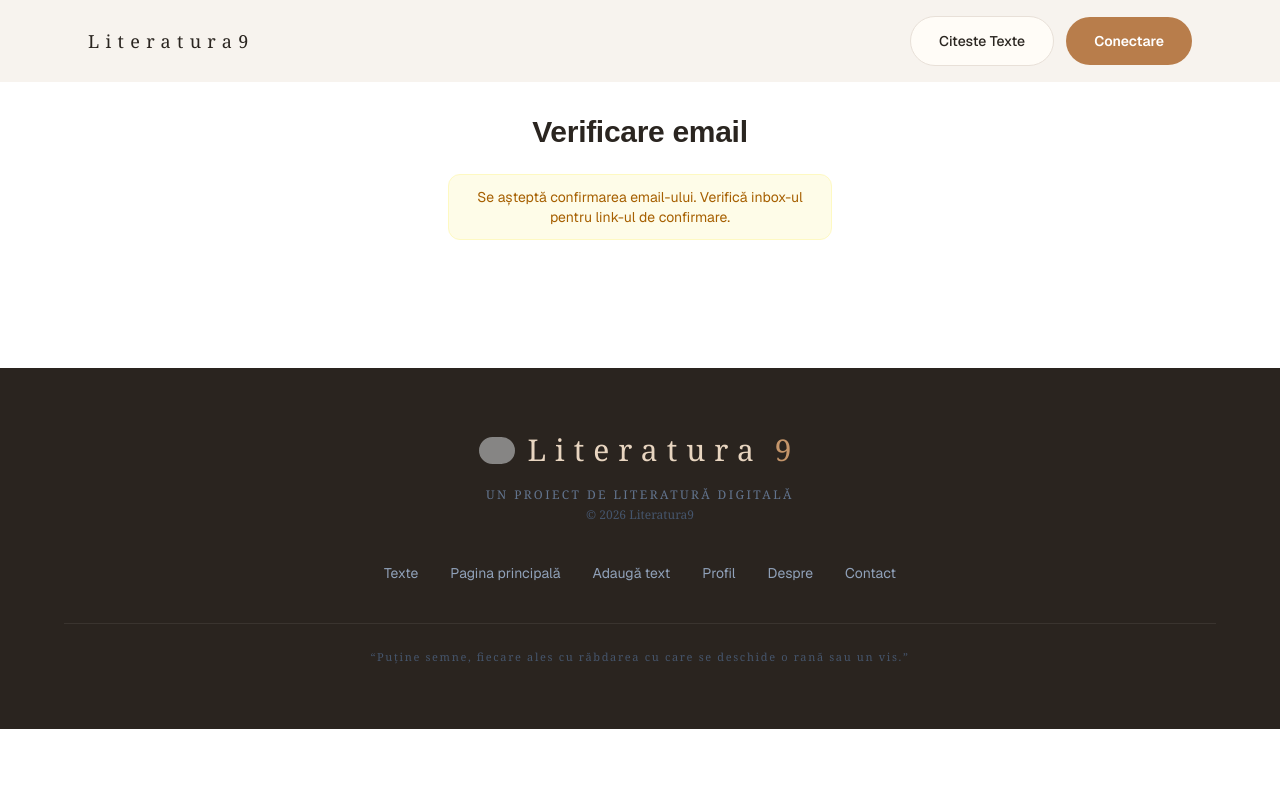
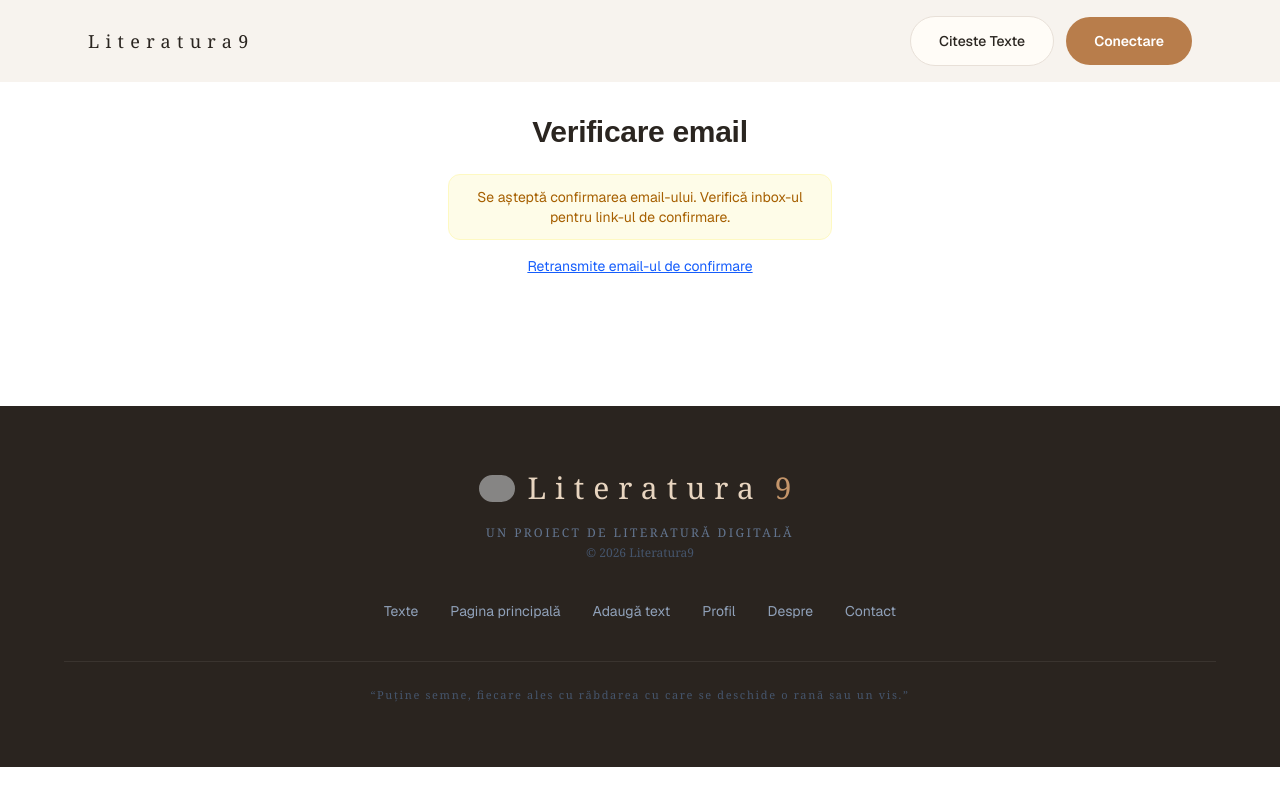
Before and after one commit to magique99/lit-app, a Next.js app: page /verify-email in a window 1280 px wide. Built offline with nearby package versions, Linux system fonts and the light colour scheme; no server answers; grey boxes are pictures that could not be loaded.

Commit message:
update UX

```diff
--- a/app/verify-email/page.tsx
+++ b/app/verify-email/page.tsx
@@ -92,8 +92,17 @@ function VerifyEmailContent() {
       )}
 
       {status === "pending" && (
-        <div className="rounded-xl border border-yellow-100 bg-yellow-50 px-4 py-3 text-sm text-yellow-700">
-          {message}
+        <div>
+          <div className="rounded-xl border border-yellow-100 bg-yellow-50 px-4 py-3 text-sm text-yellow-700">
+            {message}
+          </div>
+          <button
+            onClick={() => void handleResend()}
+            disabled={resending}
+            className="mt-4 text-sm underline text-blue-600"
+          >
+            {resending ? "Se trimite..." : "Retransmite email-ul de confirmare"}
+          </button>
         </div>
       )}
 
```
